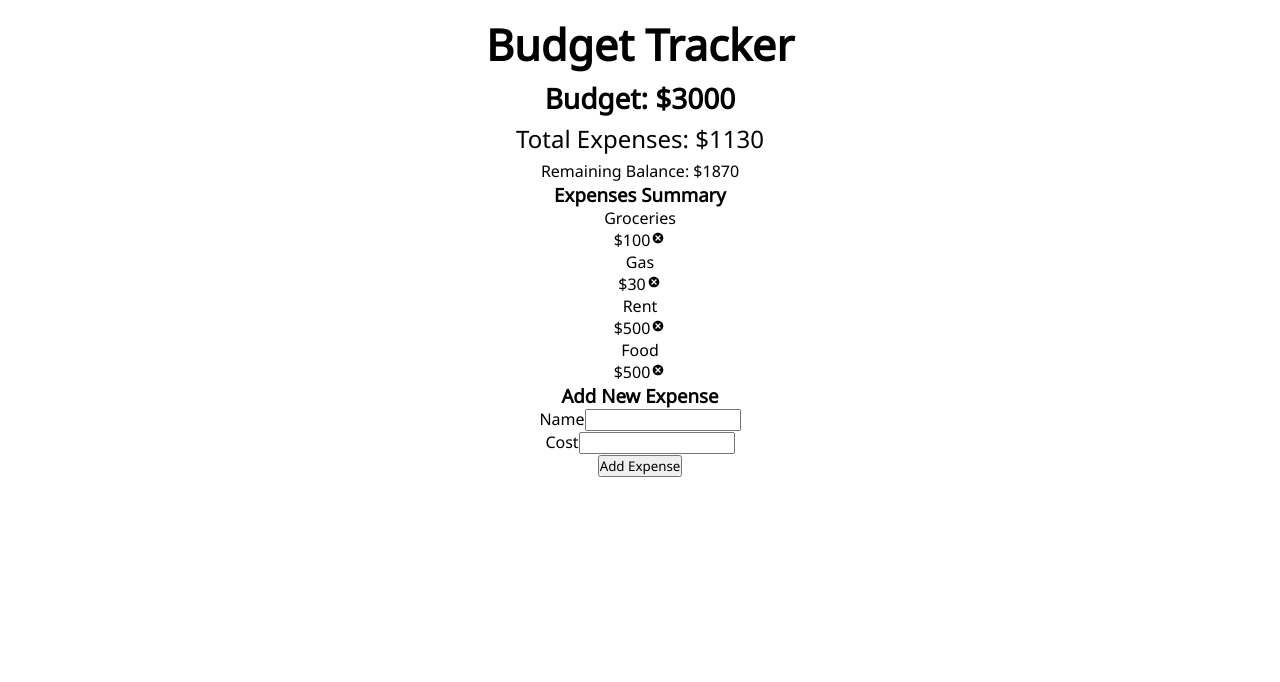
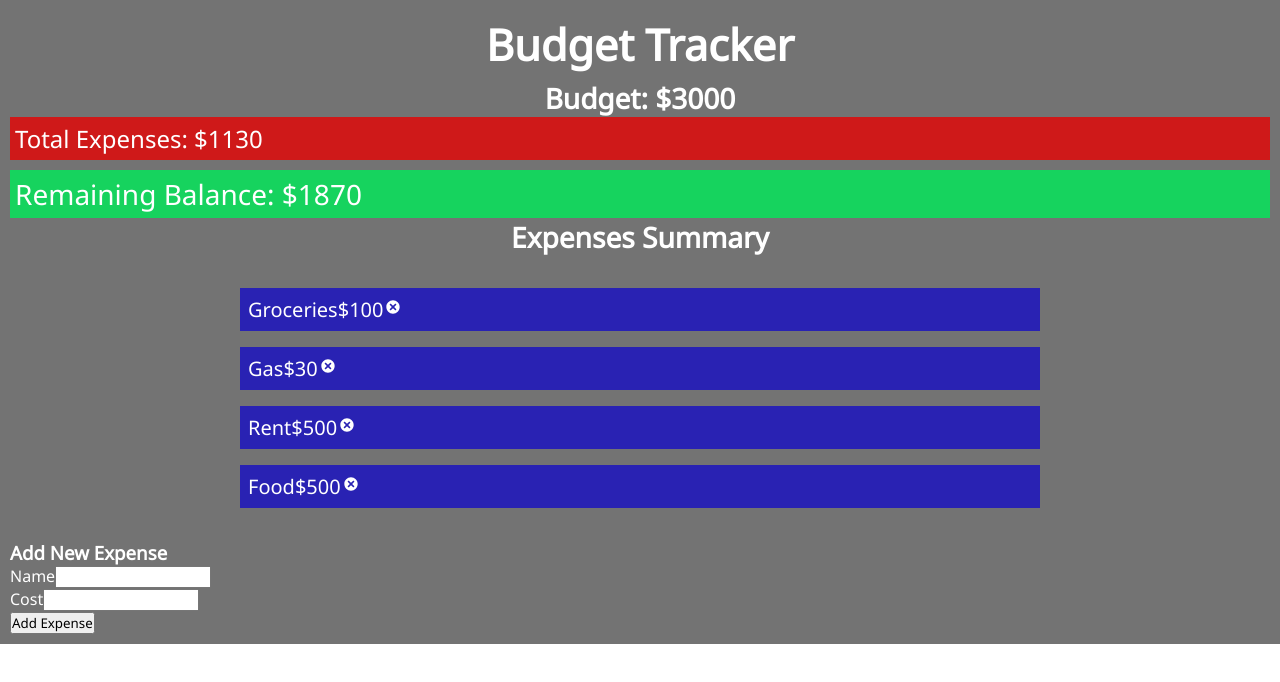
Before and after one commit to BrandonHart1/react-expense-tracker, a React (Create React App) app: page / in a window 1280 px wide. Shown: the top 682 px of the page. Built offline with nearby package versions, Linux system fonts and the light colour scheme.

Commit message:
Adding more styling

```diff
--- a/src/App.css
+++ b/src/App.css
@@ -1,9 +1,16 @@
 .container {
   padding: 10px;
-  text-align: center;
+  background-color: #737373;
+  color: #fff;
 }
 
 .title {
   font-size: 1.35rem;
   padding: 5px;
+  text-align: center;
 }
+
+.summary {
+  font-size: 1.5rem;
+  text-align: center;
+}
--- /dev/null
+++ b/src/components/Balance.css
@@ -0,0 +1,6 @@
+.remaining__balance {
+  font-size: 1.75rem;
+  padding: 5px;
+  background-color: rgb(22, 211, 94);
+  color: #fff;
+}
--- a/src/components/Balance.js
+++ b/src/components/Balance.js
@@ -1,5 +1,6 @@
 import React, { useContext } from 'react';
 import { AppContext } from '../context/AppContext';
+import './Balance.css';
 
 const Balance = () => {
   const { expenses, budget } = useContext(AppContext);
--- a/src/components/Budget.css
+++ b/src/components/Budget.css
@@ -1,4 +1,5 @@
 .budget {
+  text-align: center;
   font-size: 1.75rem;
   font-weight: bold;
 }
--- /dev/null
+++ b/src/components/Expense.css
@@ -0,0 +1,15 @@
+.expense__item {
+  display: flex;
+  justify-content: space-between;
+  align-items: center;
+  padding: 0.5rem;
+  margin: 1rem 0;
+  background-color: #2922b3;
+  color: #fff;
+}
+
+.cost__delete {
+  display: flex;
+  justify-content: space-between;
+  list-style: none;
+}
--- a/src/components/Expense.js
+++ b/src/components/Expense.js
@@ -1,6 +1,7 @@
 import React, { useContext } from 'react';
 import { TiDelete } from 'react-icons/ti';
 import { AppContext } from '../context/AppContext';
+import './Expense.css';
 
 const Expense = (props) => {
   const { dispatch } = useContext(AppContext);
@@ -13,13 +14,17 @@ const Expense = (props) => {
   };
 
   return (
-    <li>
-      {props.name}
-      <div>
-        <span>${props.cost}</span>
-        <TiDelete onClick={deleteHandler}></TiDelete>
-      </div>
-    </li>
+    <div className='expense__item'>
+      <ul>
+        <div className='cost__delete'>
+          <li>
+            {props.name}
+            <span>${props.cost}</span>
+            <TiDelete onClick={deleteHandler}></TiDelete>
+          </li>
+        </div>
+      </ul>
+    </div>
   );
 };
 
--- /dev/null
+++ b/src/components/ExpensesList.css
@@ -0,0 +1,7 @@
+.expenses__list {
+  font-size: 1.25rem;
+  margin: 2rem auto;
+  width: 50rem;
+  max-width: 95%;
+  list-style: none;
+}
--- a/src/components/ExpensesList.js
+++ b/src/components/ExpensesList.js
@@ -1,12 +1,13 @@
 import React, { useContext } from 'react';
 import Expense from './Expense';
 import { AppContext } from '../context/AppContext';
+import './ExpensesList.css';
 
 const ExpensesList = () => {
   const { expenses } = useContext(AppContext);
   return (
     <>
-      <div>
+      <div className='expenses__list'>
         <ul>
           {expenses?.map((expense) => (
             <Expense id={expense.id} name={expense.name} cost={expense.cost} />
--- a/src/components/ExpensesTotal.css
+++ b/src/components/ExpensesTotal.css
@@ -1,4 +1,7 @@
 .total__expenses {
   padding: 5px;
   font-size: 1.5rem;
+  background-color: rgb(207, 25, 25);
+  color: white;
+  margin-bottom: 10px;
 }
```
